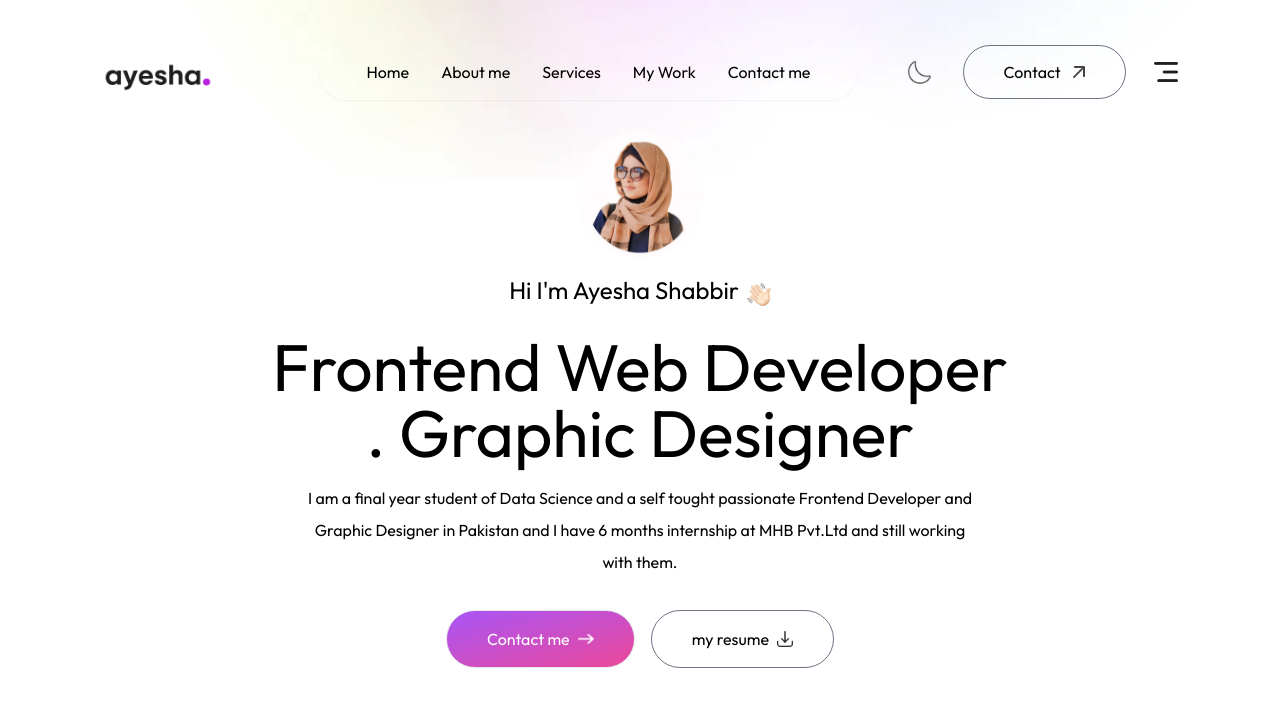
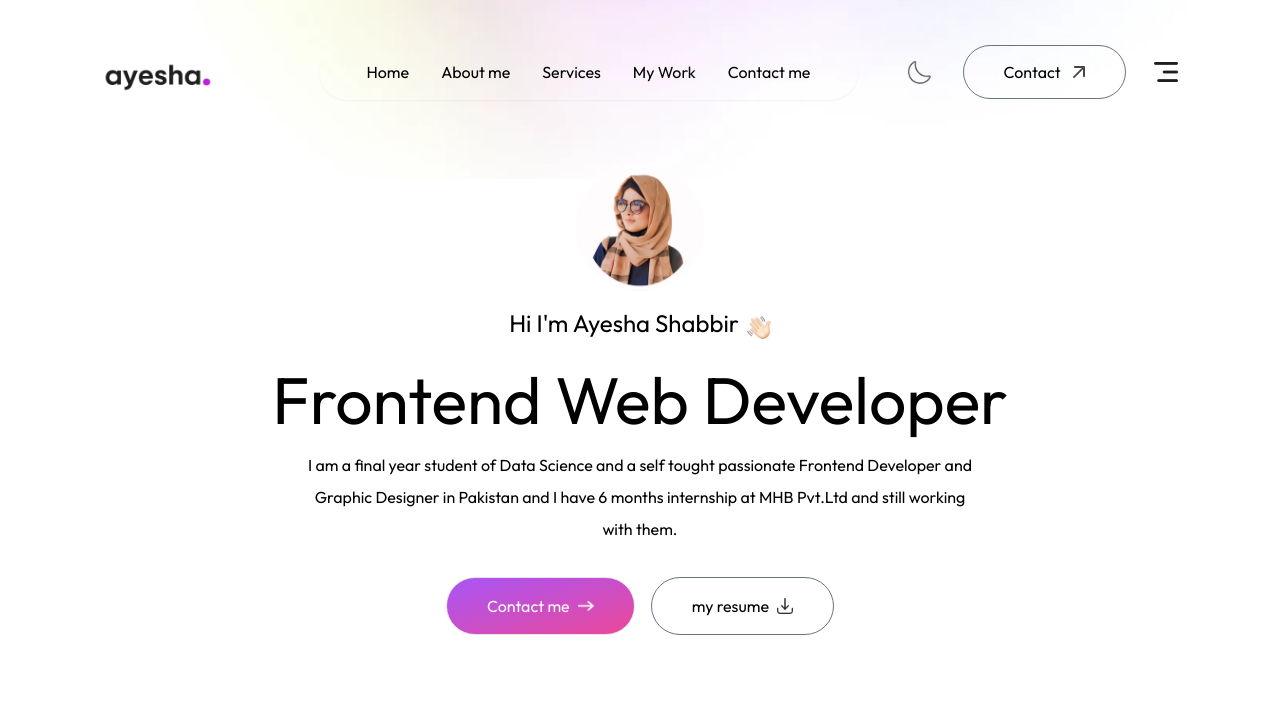
Before and after one commit to Ayeshashabbir01/Portfolio, a Django app: page / in a window 1280 px wide. Shown: the top 706 px of the page. Run offline with Django 5.2, Linux system fonts and the light colour scheme; some libraries are stand-ins or nearby versions; some web fonts are replaced.

Commit message:
portfolio

```diff
--- a/templates/index.html
+++ b/templates/index.html
@@ -83,7 +83,7 @@
         <h3 class="flex items-end gap-2 text-xl md:text-2xl mb-3 font-Ovo">
             Hi I'm Ayesha Shabbir <img src="./images/hand-icon.png" alt="" class="w-6"></h3>
         <h1 class="text-3xl sm:text-6xl lg:text-[66px] font-Ovo">
-            Frontend Web Developer . Graphic Designer</h1>
+            Frontend Web Developer </h1>
         <p class="max-w-2xl mx-auto font-Ovo">I am a final year student of Data Science and a self tought passionate Frontend Developer and Graphic Designer in Pakistan and  I have 6 months internship at MHB Pvt.Ltd and still working with them. </p>
 
         <div class="flex flex-col sm:flex-row items-center gap-4 mt-4">
```
